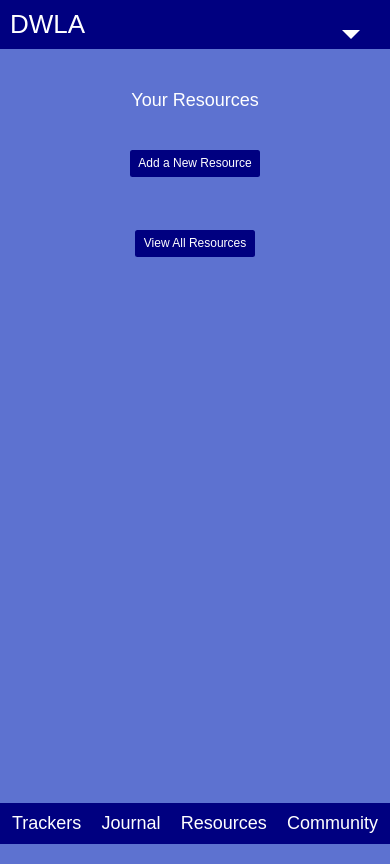
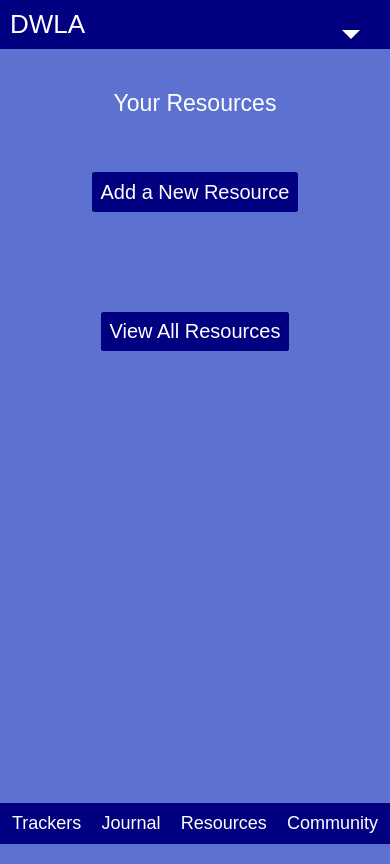
Before and after one commit to stazman/daily-fitness-advisor-frontend, a React (Create React App) app: page /resource_home in a window 390 px wide. Built offline with nearby package versions, Linux system fonts and the light colour scheme; no server answers.

Commit message:
Sets, edits breakpoints for resources home page

```diff
--- a/src/components/resources/ResourceHome.js
+++ b/src/components/resources/ResourceHome.js
@@ -1,14 +1,107 @@
 import React from 'react'
 import { Row, Col, Button } from 'react-bootstrap'
+import styled from 'styled-components'
+import { device } from '../styles/device'
 import RowStyles from '../styles/RowStyles'
 import ColumnStyles from '../styles/ColumnStyles'
 import ButtonStyles from '../styles/ButtonStyles'
 import TextStyles from '../styles/TextStyles'
 
+const MediaQueries = styled.div`
+
+  @media ${device.mobileS} {
+    h4 {
+      font-size: 2rem;
+    }
+    a.btn-main {
+      font-size: 1.6rem;
+    }
+    div.col-lg-12.button-col {
+      padding-top: 4rem;
+      padding-bottom: 4rem;
+    }
+  }
+
+  @media ${device.mobileM} {
+    h4 {
+      font-size: 2.3rem;
+    }
+    a.btn-main {
+      font-size: 2rem;
+    }
+    div.col-lg-12.button-col {
+      padding-top: 5rem;
+      padding-bottom: 5rem;
+    }
+  }
+
+  @media ${device.mobileL} {
+    h4 {
+      font-size: 2.4rem;
+  }
+
+  @media ${device.tabletS} {
+    h4 {
+      font-size: 2.6rem;
+    }
+    a.btn-main {
+      font-size: 2.6rem;
+    }
+  }
+
+  @media ${device.tabletL} {
+    h4 {
+      font-size: 3rem;
+    }
+    a.btn-main {
+      font-size: 2.8rem;
+    }
+    div.col-lg-12.button-col {
+      padding-top: 6rem;
+      padding-bottom: 6rem;
+    }
+  }
+
+  @media ${device.laptop} {
+    h4 {
+      font-size: 4rem;
+    }
+    a.btn-main {
+      font-size: 3.6rem;
+    }
+    div.col-lg-12.button-col {
+      padding-bottom: 7rem;
+    }
+  }
+
+  @media ${device.laptopL} {
+    div.col-lg-12.button-col {
+      padding-top: 7rem;
+      padding-bottom: 8rem;
+  }
+
+  @media ${device.desktop} {
+    h4 {
+      font-size: 5.5rem;
+    }
+    a.btn-main {
+      font-size: 4rem;
+    }
+    div.col-lg-12.button-col {
+      padding-top: 8.5rem;
+      padding-bottom: 10rem;
+    }
+    div.sc-bxivhb.icWcwL {
+      width: 120%;
+      margin-left: -16rem;
+    }
+  }
+`
 
 const ResourceHome = () => {
   return (
     <>
+      <MediaQueries>
         <RowStyles>
           <ColumnStyles>
             <ButtonStyles>
@@ -16,9 +109,9 @@ const ResourceHome = () => {
 
                 <Row className='centered-row'>
                   <Col lg={12} className='col-lg-12 message-col'>
-                  <h3>
+                    <h4>
                       Your Resources
-                  </h3>
+                    </h4>
                   </Col>
 
                   <Col lg={12} className='col-lg-12 button-col'>
@@ -38,6 +131,7 @@ const ResourceHome = () => {
             </ButtonStyles>
           </ColumnStyles>
         </RowStyles>
+      </MediaQueries>
     </>
   )
 }
```
Also changed, not shown: 1 other file (tests, documents, lock files or other folders). Lines whose indentation alone changed are shown as unchanged.
